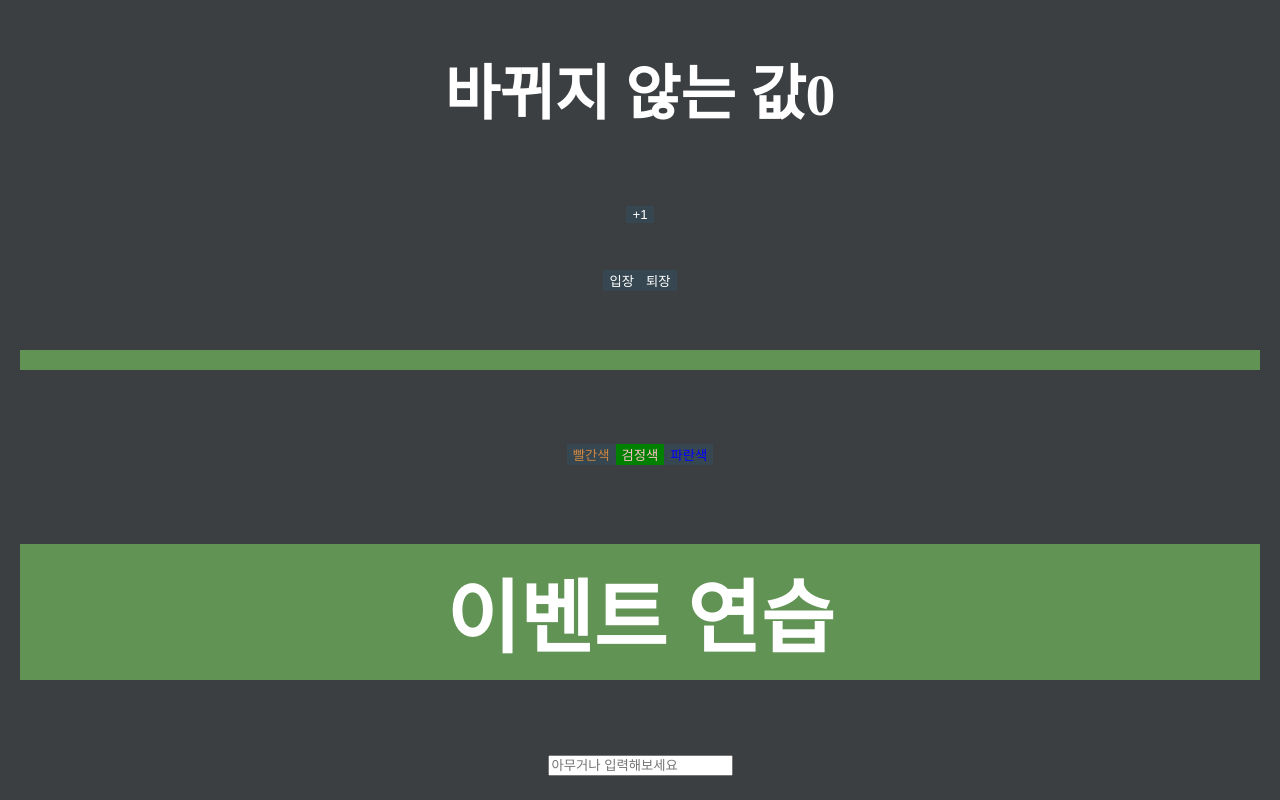
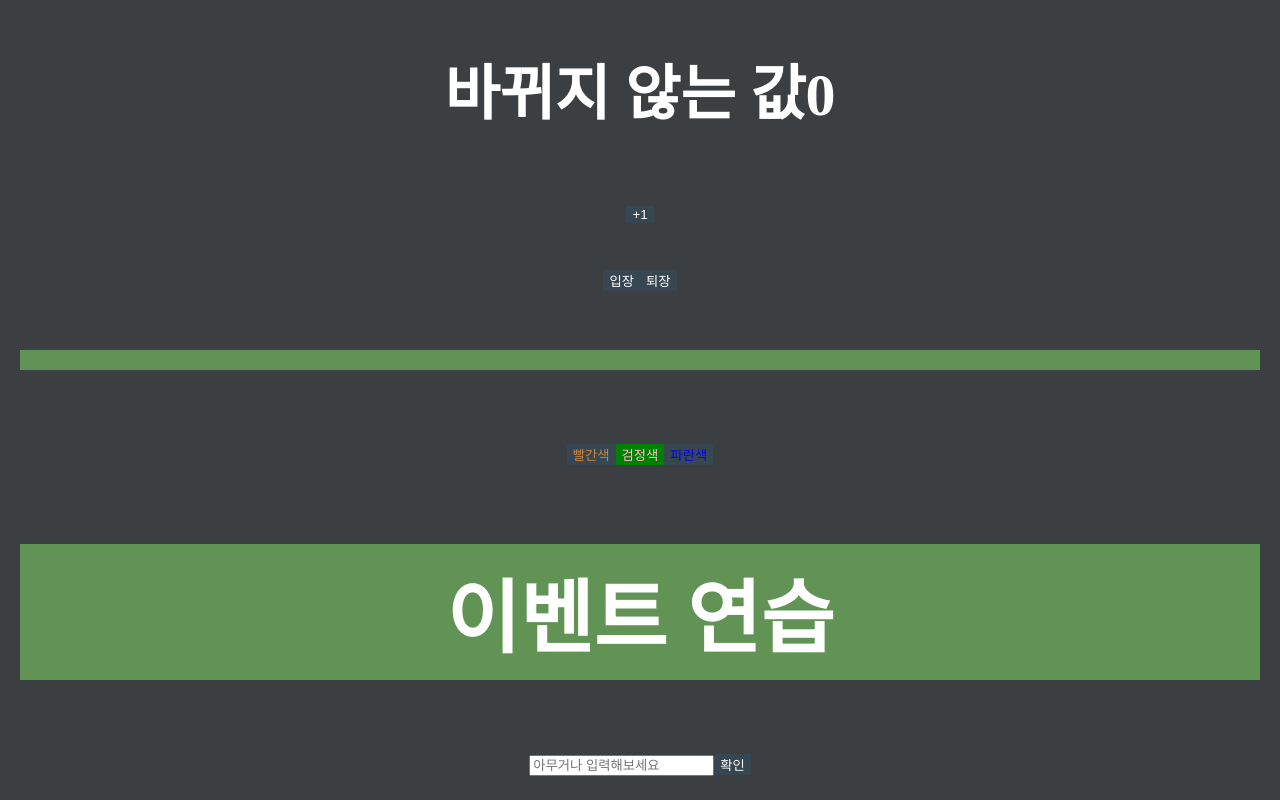
Before and after one commit to star-moon-cloud-k/WebProject, a React (Create React App) app in the folder react/react200/: page / in a window 1280 px wide. Shown: the part 193-993 px from the top of the page. Built offline with nearby package versions, Linux system fonts and the light colour scheme.

Commit message:
EventPractice

```diff
--- a/react/react200/src/Component/EventPractice.js
+++ b/react/react200/src/Component/EventPractice.js
@@ -6,6 +6,23 @@ class EventPractice extends Component {
         message: ''
     }
 
+    constructor(props) {
+        super(props);
+        this.handleChange = this.handleChange.bind(this);
+        this.handleClick = this.handleClick.bind(this);
+    }
+    handleChange(e){
+        this.setState({
+            message: e.target.value
+        });
+    }
+
+    handleClick(){
+        alert(this.state.message);
+        this.setState({
+            message: ''
+        })
+    }
     render() {
         return (
             <div>
@@ -16,13 +33,10 @@ class EventPractice extends Component {
                     name="message"
                     placeholder="아무거나 입력해보세요"
                     value={this.state.message}
-                    onChange={
-                        (e) => {
-                            this.setState({
-                                message: e.target.value
-                            })
-                        }}
+                    onChange={this.handleChange}
                 />
+                <button onClick={this.handleClick}>확인
+                </button>
 
             </div>
 
```
